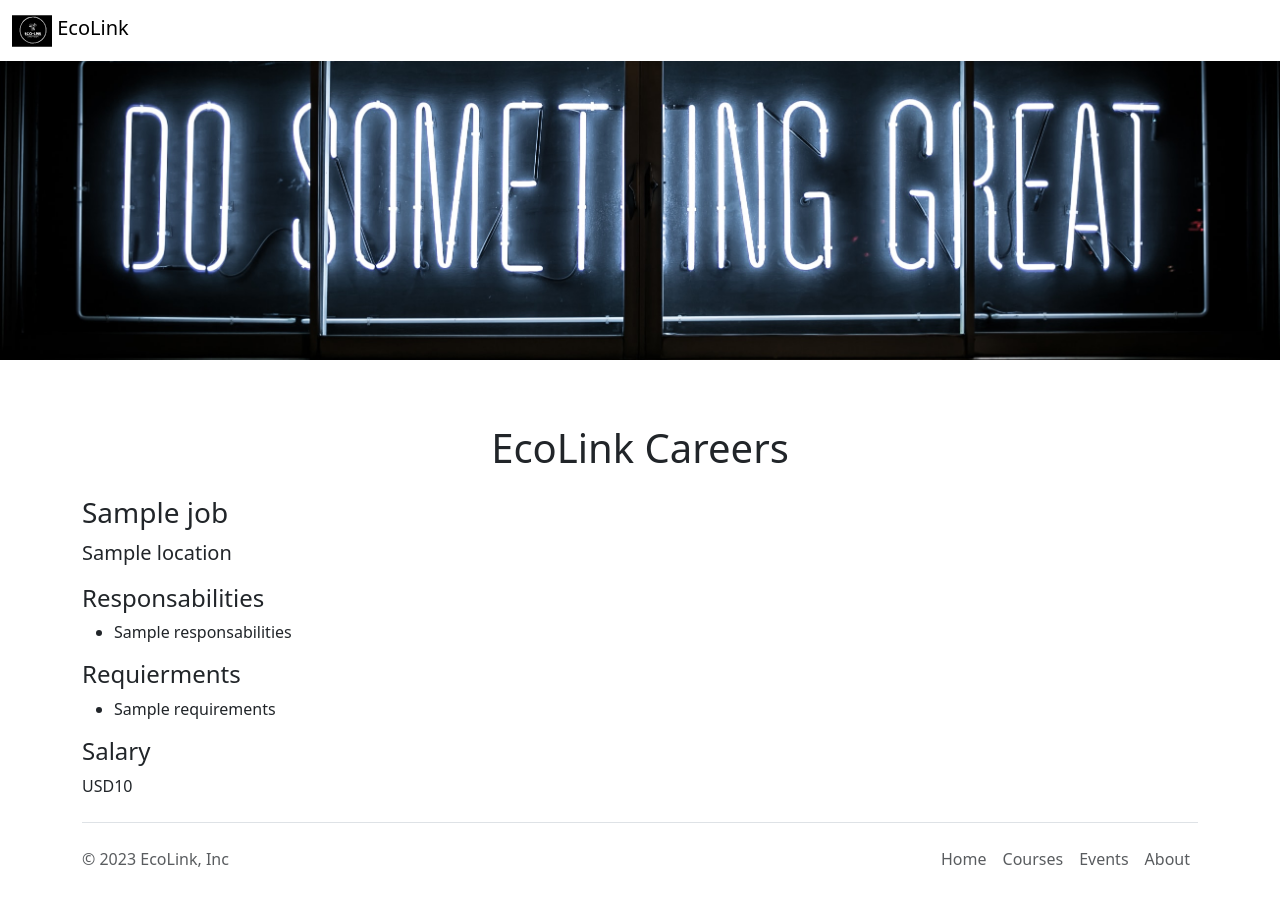
After one commit to SymphorienLipandza/jovian-carreer-website, a Flask app: template templates/jobpage.html in a window 1280 px wide. The commit adds this page. Run offline with Flask 3, Linux system fonts and the light colour scheme; the template is opened without the code that fills it: most values are stand-ins (such as "Sample title", 1, 10 or a date in 2020).

Commit message:
Dynamic page rendering for each jobs

```diff
--- a/app.py
+++ b/app.py
@@ -1,6 +1,6 @@
 #Importing library
 from flask import Flask, render_template, jsonify
-from database import load_jobs_from_db
+from database import load_jobs_from_db, load_job_from_db
 
 
 app = Flask(__name__)
@@ -8,12 +8,18 @@ app = Flask(__name__)
 @app.route('/')
 def hello_word():
   jobs=load_jobs_from_db()
-  return render_template('home.html', jobs=jobs, company_name="EcoLink")
+  return render_template('home.html', jobs=jobs)
 
 @app.route('/api/jobs')
 def list_jobs():
   jobs=load_jobs_from_db()
   return jsonify(jobs)
+@app.route("/job/<id>")
+def show_job(id):
+  job= load_job_from_db(id)
+  if not job:
+    return "Not Found", 404
+  return render_template('jobpage.html', job=job)
 
 if __name__ == '__main__':
   app.run(host='0.0.0.0', debug=True)
--- /dev/null
+++ b/templates/banner.html
@@ -0,0 +1,9 @@
+  <style>
+    #banner{
+      height:360px;
+      width: 100%;
+      object-fit: cover;
+      margin-botton: 16px;
+    }
+  </style>
+<img id="banner" class="img-fluid" src="https://EcoLink-careers-website.symphorienmalek.repl.co/static/banner.jpg" alt="job offer">
--- /dev/null
+++ b/templates/bootstrap.html
@@ -0,0 +1,6 @@
+<meta charset="UTF-8">
+<meta name="viewport" content="width=device-width, initial-scale=1">
+<link href="https://cdn.jsdelivr.net/npm/bootstrap@5.3.0-alpha1/dist/css/bootstrap.min.css" rel="stylesheet" integrity="sha384-GLhlTQ8iRABdZLl6O3oVMWSktQOp6b7In1Zl3/Jr59b6EGGoI1aFkw7cmDA6j6gD" crossorigin="anonymous">
+<link rel="preconnect" href="https://fonts.googleapis.com">
+<link rel="preconnect" href="https://fonts.gstatic.com" crossorigin>
+<link href="https://fonts.googleapis.com/css2?family=Roboto&display=swap" rel="stylesheet">
--- a/templates/jobitem.html
+++ b/templates/jobitem.html
@@ -11,6 +11,6 @@
     {% endif %}
   </div>
   <div class="col-2 padding-right:16px">
-    <a href="mailto:paulboyeke@gmail.com?subject=Application%20for%20{{job['title']}}&body=My%20name%3A%20%3Cyour%20name%20here%3E%0D%0AMy%20resume%3A%20%3Cyour%20resume%20link%20here%3E%0D%0AMy%20linkedin%20link%3A%20%3Cyour%20linkedin%20link%20here%3E" type="button" class="btn btn-outline-primary">Applay</a>
+    <a href="/job/{{job['id']}}" type="button" class="btn btn-outline-primary">Applay</a>
   </div>
 </div>
--- /dev/null
+++ b/templates/jobpage.html
@@ -0,0 +1,31 @@
+<!DOCTYPE html>
+<html lang="en">
+<head>
+  {% include 'bootstrap.html' %}
+  {% include 'banner.html' %}
+  <title> {{job['title']}} -EcoLink Careers</title></title>
+</head>
+<body>
+  {% include 'navbar.html' %}
+  <div class="container">
+    <h1 class="text-center mt-2 mb-4">EcoLink Careers</h1>
+    <h3 class="mb-2">{{job.title}}</h3>
+    <p class="lead mt-0">{{job.location}}</p>
+    <h4>Responsabilities</h4>
+    <ul>
+      {% for line in job.responsabilities.split("\n") %}
+        <li>{{line}}</li>
+      {% endfor %}
+    </ul>
+    <h4>Requierments</h4>
+    <ul>
+      {% for line in job.requirements.split("\n") %}
+        <li>{{line}}</li>
+      {% endfor %}
+    </ul>
+    <h4>Salary</h4>
+    <p>{{job.currency}}{{job.salary}}</p>
+  </div>
+  {% include 'footer.html' %}
+</body>
+</html>
--- a/templates/navbar.html
+++ b/templates/navbar.html
@@ -1,6 +1,6 @@
 <nav class="navbar bg-light shadow-sm fixed-top bg-white">
   <div class="container-fluid">
-    <a class="navbar-brand" href="#banner">
+    <a class="navbar-brand" href="../">
       <img src="https://EcoLink-careers-website.symphorienmalek.repl.co/static/ecolink.svg" class="d-inline-block align-text-top" width=40 height=34/> EcoLink
     </a>
   </div>
```
Also changed, not shown: database.py (+11 -0 lines), templates/home.html (+4 -17 lines).
